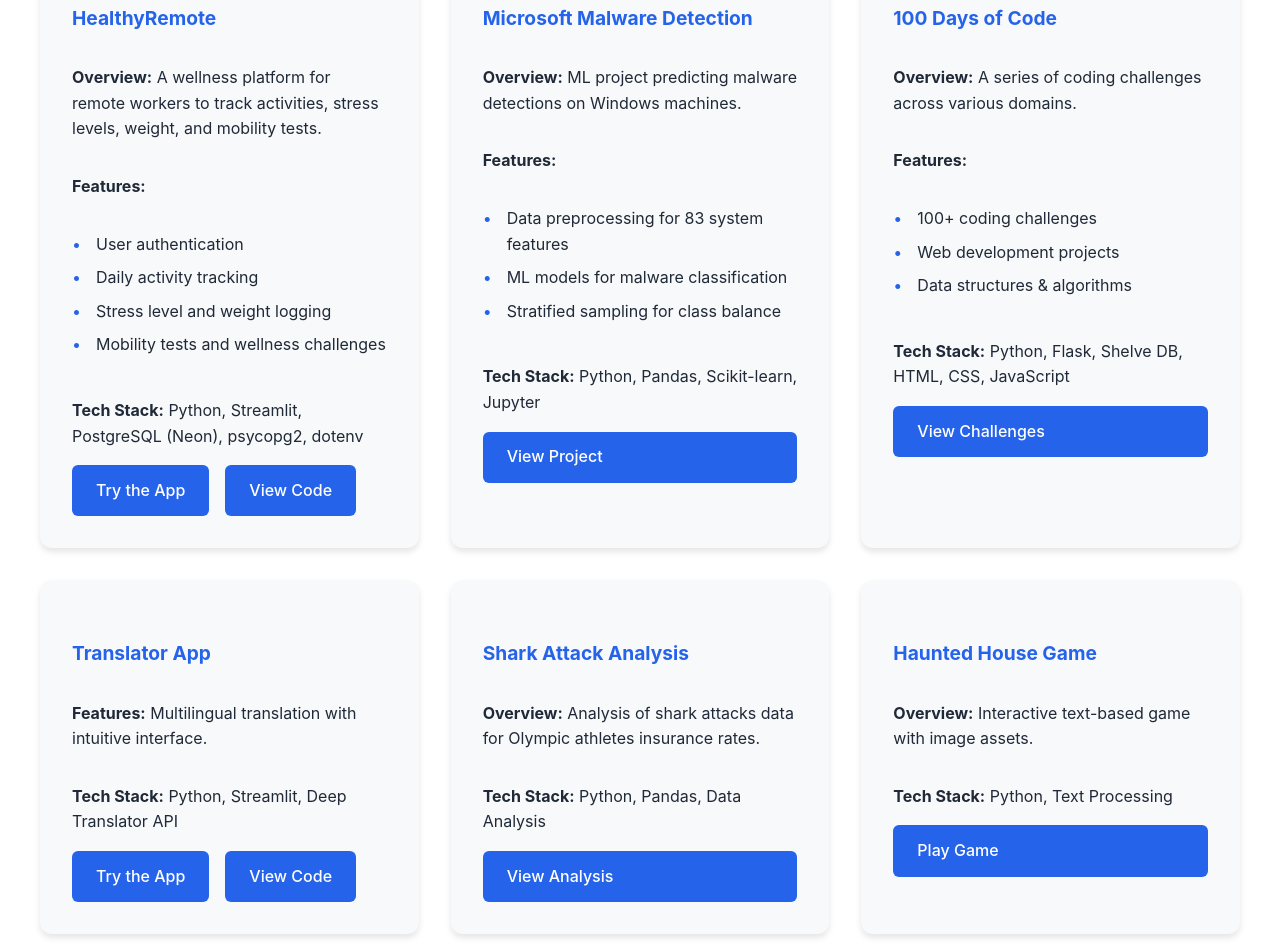
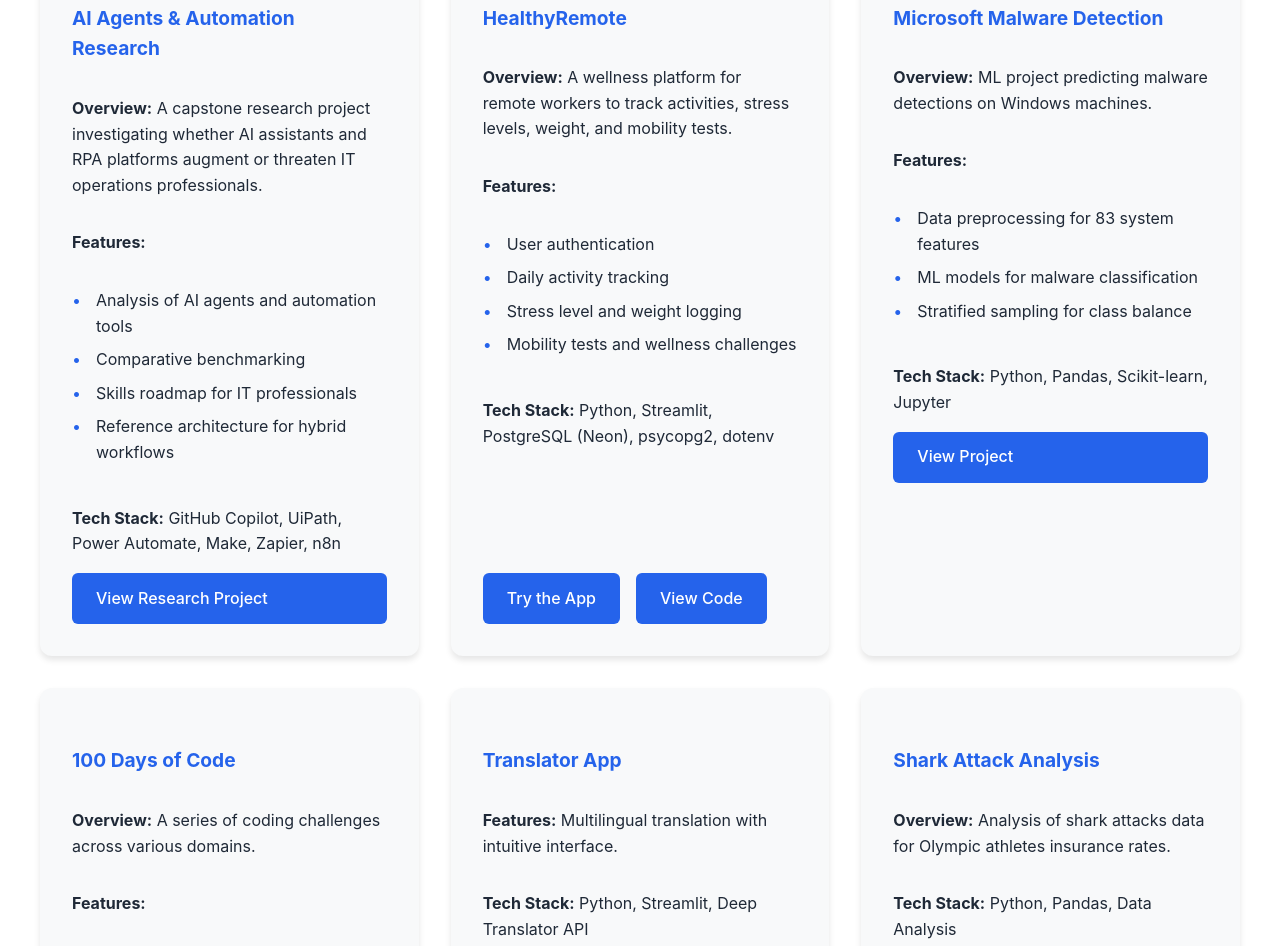
Before and after one commit to miqueasmd/miqueasmd.github.io, a website: page src/pages/about.html in a window 1280 px wide. Shown: the part 7799-8745 px from the top of the page. Drawn offline with Linux system fonts and the light colour scheme.

Commit message:
Update about.html

```diff
--- a/src/pages/about.html
+++ b/src/pages/about.html
@@ -182,6 +182,20 @@
                 <h3>🛠️ Projects</h3>
                 <div class="projects-grid">
                     <div class="project-card">
+                        <h4><a href="https://github.com/miqueasmd/AI_Agents_Automation_RPA_Capstone_Project_ASIR">AI Agents & Automation Research</a></h4>
+                        <p><strong>Overview:</strong> A capstone research project investigating whether AI assistants and RPA platforms augment or threaten IT operations professionals.</p>
+                        <p><strong>Features:</strong></p>
+                        <ul>
+                            <li>Analysis of AI agents and automation tools</li>
+                            <li>Comparative benchmarking</li>
+                            <li>Skills roadmap for IT professionals</li>
+                            <li>Reference architecture for hybrid workflows</li>
+                        </ul>
+                        <p><strong>Tech Stack:</strong> GitHub Copilot, UiPath, Power Automate, Make, Zapier, n8n</p>
+                        <a href="https://github.com/miqueasmd/AI_Agents_Automation_RPA_Capstone_Project_ASIR" class="project-link">View Research Project</a>
+                    </div>
+
+                    <div class="project-card">
                         <h4><a href="https://github.com/miqueasmd/HealthyRemote">HealthyRemote</a></h4>
                         <p><strong>Overview:</strong> A wellness platform for remote workers to track activities, stress levels, weight, and mobility tests.</p>
                         <p><strong>Features:</strong></p>
@@ -240,13 +254,6 @@
                         <p><strong>Tech Stack:</strong> Python, Pandas, Data Analysis</p>
                         <a href="https://github.com/miqueasmd/Shark-Attack-Olympic-Games-Edition" class="project-link">View Analysis</a>
                     </div>
-
-                    <div class="project-card">
-                        <h4><a href="https://github.com/miqueasmd/Haunted-House-Escaperoom">Haunted House Game</a></h4>
-                        <p><strong>Overview:</strong> Interactive text-based game with image assets.</p>
-                        <p><strong>Tech Stack:</strong> Python, Text Processing</p>
-                        <a href="https://github.com/miqueasmd/Haunted-House-Escaperoom" class="project-link">Play Game</a>
-                    </div>
                 </div>
             </div>
 
```
